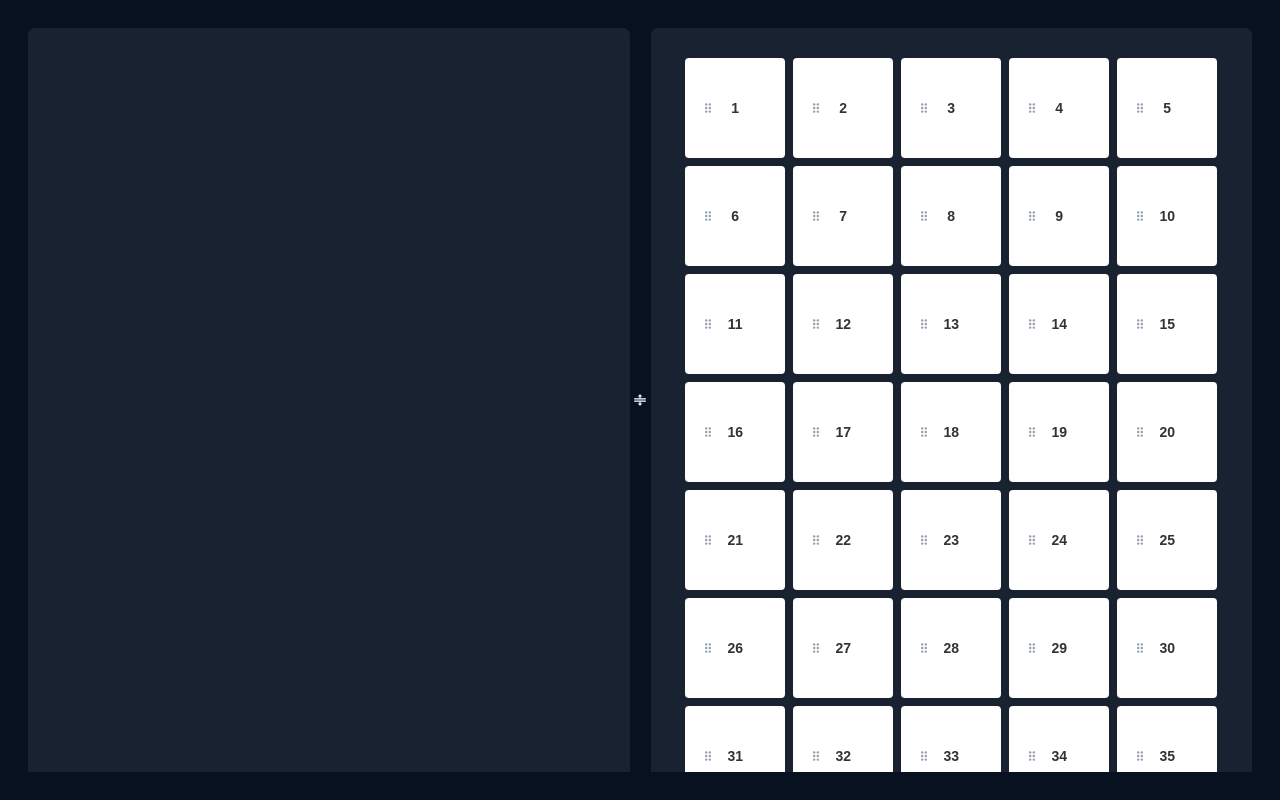
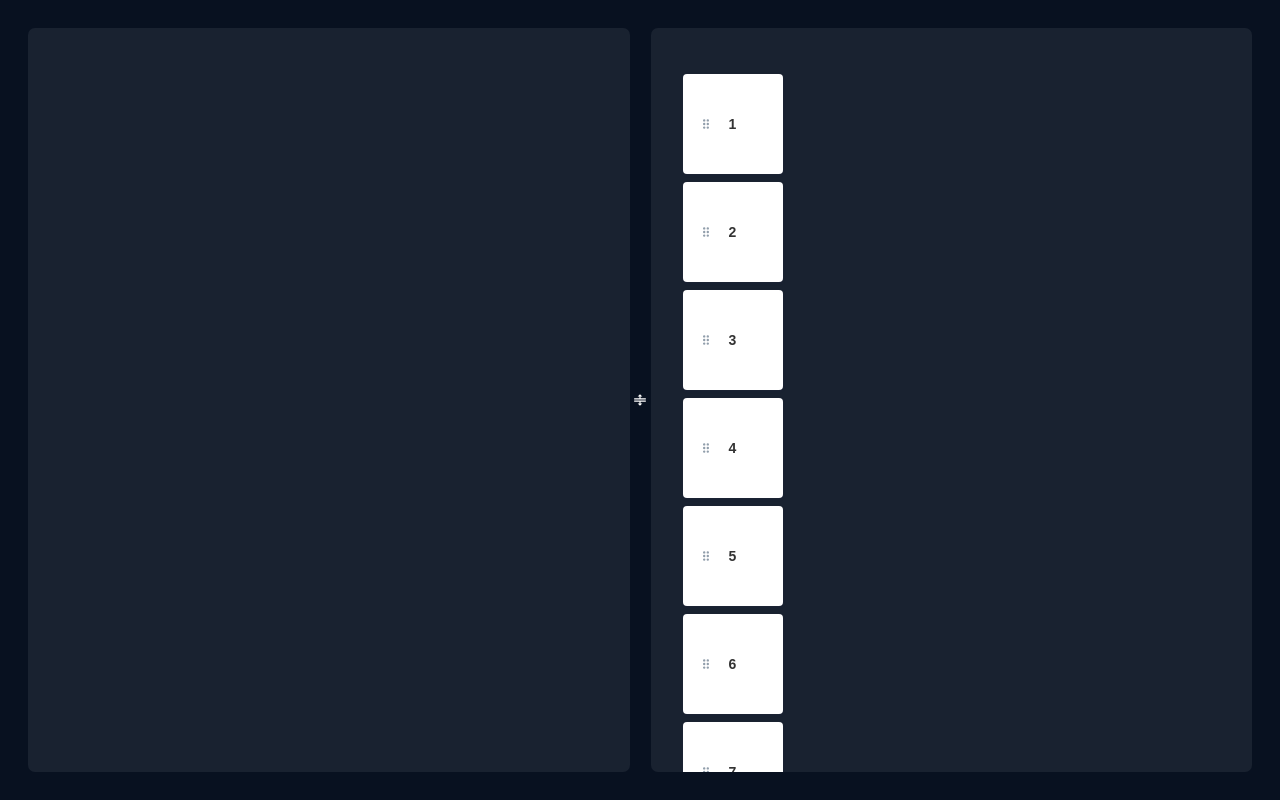
Before and after one commit to marsidev/resizable-panels-with-movable-items, a React (Vite) app: page / in a window 1280 px wide. Built offline with nearby package versions, Linux system fonts and the light colour scheme.

Commit message:
add grid container

```diff
--- a/package.json
+++ b/package.json
@@ -22,7 +22,6 @@
     "styled-components": "^5.3.6",
     "uuid": "^9.0.0",
     "vite-jsconfig-paths": "^2.0.1",
-		"vite-tsconfig-paths": "^4.0.3",
     "zustand": "^4.3.2"
   },
   "devDependencies": {
--- a/src/App.jsx
+++ b/src/App.jsx
@@ -3,6 +3,7 @@ import styled from 'styled-components'
 import { DndContext, DragOverlay, KeyboardSensor, MeasuringStrategy, MouseSensor, TouchSensor, closestCorners, defaultDropAnimationSideEffects, useSensor, useSensors } from '@dnd-kit/core'
 import { defaultAnimateLayoutChanges, sortableKeyboardCoordinates } from '@dnd-kit/sortable'
 import { createPortal } from 'react-dom'
+import { useRef, useState } from 'react'
 import { Item } from '~/dnd-components'
 import { DnDPanel, ResizeHandle } from '~/panel-components'
 import { useStore } from '~/store'
@@ -16,14 +17,20 @@ const Container = styled.div`
   gap: 1rem;
 `
 
+const defaultTileWidth = 100
+const defaultGridGap = 8
+const tilesContainerPadding = 32
+
 const mainPanelProps = {
   containerId: 'main',
   wrapperStyle: ({ index }) => {
     if (index === 0) {
       return {
         fontSize: '2rem',
-        width: 200,
-        height: 200,
+        width: 208,
+        height: 208,
+        gridRowStart: 'span 2',
+        gridColumnStart: 'span 2',
       }
     }
 
@@ -65,6 +72,39 @@ function App() {
   const [moveMainItems, moveToolbarItems] = useStore(s => [s.moveMainItems, s.moveToolbarItems])
   const { toolbar: toolbarItems, main: mainItems } = items
 
+  const [panel1Cols, setPanel1Cols] = useState()
+  const [panel2Cols, setPanel2Cols] = useState()
+  const ref = useRef()
+  const resizerRef = useRef()
+  // const panel1Ref = useRef()
+  // const panel2Ref = useRef()
+
+  const onResizePanel = (panel1Size) => {
+    // const panel2Size = panel2Ref.current?.getSize()
+    const panel2Size = 100 - panel1Size
+    const containerWidth = ref.current?.clientWidth
+    const resizerWidth = resizerRef.current?.clientWidth
+    const panel1Width = (containerWidth - resizerWidth) * (panel1Size / 100)
+    const panel2Width = (containerWidth - resizerWidth) * (panel2Size / 100)
+
+    const panel1Columns = Math.floor(panel1Width / (defaultTileWidth + defaultGridGap + tilesContainerPadding / 2))
+    const panel2Columns = Math.floor(panel2Width / (defaultTileWidth + defaultGridGap + tilesContainerPadding / 2))
+
+    // console.log({
+    //   panel1Size: Math.floor(panel1Size),
+    //   panel2Size: Math.floor(panel2Size),
+    //   containerWidth: Math.floor(containerWidth),
+    //   resizerWidth: Math.floor(resizerWidth),
+    //   panel1Width: Math.floor(panel1Width),
+    //   panel2Width: Math.floor(panel2Width),
+    //   panel1Columns,
+    //   panel2Columns,
+    // })
+
+    setPanel1Cols(panel1Columns)
+    setPanel2Cols(panel2Columns)
+  }
+
   const getIndex = (id, containerId) => items[containerId].findIndex(item => item.id === id)
 
   const sensors = useSensors(
@@ -100,6 +140,7 @@ function App() {
   }
 
   function handleDragEnd({ active, over }) {
+    if (!active || !over) return
     const activeContainer = findContainer(active.id)
     const overContainer = findContainer(over.id)
 
@@ -179,20 +220,11 @@ function App() {
       ],
     }
 
-    // const newItems = {
-    //   ...items,
-    //   main: [
-    //     ...items.main.slice(0, newIndex),
-    //     items.toolbar[activeIndex],
-    //     ...items.main.slice(newIndex),
-    //   ],
-    // }
-
     setItems(newItems)
   }
 
   return (
-    <Container>
+    <Container ref={ref}>
       <DndContext
         // announcements={defaultAnnouncements}
         sensors={sensors}
@@ -203,14 +235,14 @@ function App() {
         measuring={{ droppable: { strategy: MeasuringStrategy.Always } }}
       >
         <PanelGroup autoSaveId="example-v5" direction="horizontal">
-          <Panel defaultSize={80} order={1}>
-            <DnDPanel {...mainPanelProps} items={mainItems} handleRemove={removeMainItem} />
+          <Panel onResize={size => onResizePanel(size)} defaultSize={80} order={1}>
+            <DnDPanel columns={panel1Cols} {...mainPanelProps} items={mainItems} handleRemove={removeMainItem} />
           </Panel>
 
-          <ResizeHandle />
+          <ResizeHandle ref={resizerRef} />
 
-          <Panel order={2}>
-            <DnDPanel {...toolbarPanelProps} items={toolbarItems} handleRemove={removeToolbarItem} />
+          <Panel minSize={10} order={2}>
+            <DnDPanel columns={panel2Cols} {...toolbarPanelProps} items={toolbarItems} handleRemove={removeToolbarItem} />
           </Panel>
         </PanelGroup>
 
@@ -223,9 +255,8 @@ function App() {
             {activeItem
               ? (
                 <Item
-                  value={activeItem.value}
+                  item={activeItem}
                   handle={true}
-                  data-id={activeItem.id}
                   wrapperStyle={{
                     width: 100,
                     height: 100,
--- a/src/dnd-components/FlexContainer.module.scss
+++ b/src/dnd-components/FlexContainer.module.scss
@@ -4,20 +4,6 @@
   align-items: flex-start;
   gap: 8px;
   flex-wrap: wrap;
-  justify-content: center;
+  justify-content: flex-start;
   padding: 0em 0em 1em 0em;
-
-  // max-width: 800px;
-  // display: grid;
-  // grid-template-columns: repeat(var(--col-count), 1fr);
-  // grid-gap: 10px;
-  // padding: 20px;
-
-  // @media (max-width: 850px) {
-  //   grid-template-columns: repeat(calc(var(--col-count) - 1), 1fr);
-  // }
-
-  // @media (max-width: 650px) {
-  //   grid-template-columns: repeat(calc(var(--col-count) - 2), 1fr);
-  // }
 }
--- /dev/null
+++ b/src/dnd-components/GridContainer.jsx
@@ -0,0 +1,18 @@
+import { forwardRef } from 'react'
+import styles from './GridContainer.module.scss'
+
+export const GridContainer = forwardRef(({ children, columns }, ref) => {
+  return (
+    <ul
+      ref={ref}
+      className={styles.GridContainer}
+      style={
+        {
+          '--col-count': columns,
+        }
+      }
+    >
+      {children}
+    </ul>
+  )
+})
--- /dev/null
+++ b/src/dnd-components/GridContainer.module.scss
@@ -0,0 +1,17 @@
+$default-cols: 2;
+
+.GridContainer {
+  // max-width: 800px;
+  display: grid;
+  grid-template-columns: repeat(var(--col-count, $default-cols), 1fr);
+  grid-gap: 8px;
+  padding: 32px;
+
+  @media (max-width: 850px) {
+    grid-template-columns: repeat(calc(var(--col-count, $default-cols) - 1), 1fr);
+  }
+
+  @media (max-width: 650px) {
+    grid-template-columns: repeat(calc(var(--col-count, $default-cols) - 2), 1fr);
+  }
+}
--- a/src/dnd-components/Item.jsx
+++ b/src/dnd-components/Item.jsx
@@ -1,4 +1,4 @@
-import { forwardRef, memo } from 'react'
+import { forwardRef } from 'react'
 import classNames from 'classnames'
 import { motion } from 'framer-motion'
 import styles from './Item.module.scss'
@@ -24,7 +24,7 @@ import { Handle, Remove } from '~/dnd-components'
 //   },
 // })
 
-export const Item = memo(forwardRef(({
+export const Item = forwardRef(({
   color,
   dragOverlay,
   dragging,
@@ -41,7 +41,7 @@ export const Item = memo(forwardRef(({
   style,
   transition,
   transform,
-  value,
+  item,
   wrapperStyle,
   ...props
 }, ref) => {
@@ -103,15 +103,18 @@ export const Item = memo(forwardRef(({
         //     : initialMotionAnimate
         // }
         // transition={motionTransition(dragging)}
+        data-id={item.id}
+        data-value={item.value}
+        data-index={index}
         {...(!handle ? listeners : undefined)}
         {...props}
         tabIndex={!handle ? 0 : undefined}
       >
-        {value}
+        {item.value}
 
         {onRemove && <Remove className={styles.Remove} onClick={onRemove} />}
         {handle && <Handle isDragging={dragOverlay || dragging} {...handleProps} {...listeners} />}
       </motion.div>
     </li>
   )
-}))
+})
--- a/src/dnd-components/SortableItem.jsx
+++ b/src/dnd-components/SortableItem.jsx
@@ -6,8 +6,7 @@ export const SortableItem = ({
   animateLayoutChanges,
   getNewIndex,
   handle,
-  id,
-  value,
+  item,
   index,
   onRemove,
   style,
@@ -26,7 +25,7 @@ export const SortableItem = ({
     transform,
     transition,
   } = useSortable({
-    id,
+    id: item.id,
     animateLayoutChanges,
     disabled,
     getNewIndex,
@@ -35,7 +34,7 @@ export const SortableItem = ({
   return (
     <Item
       ref={setNodeRef}
-      value={value}
+      item={item}
       disabled={disabled}
       dragging={isDragging}
       sorting={isSorting}
@@ -44,19 +43,16 @@ export const SortableItem = ({
       index={index}
       style={style({
         index,
-        id,
+        id: item.id,
         isDragging,
         isSorting,
         overIndex,
       })}
-      onRemove={onRemove ? () => onRemove(id) : undefined}
+      onRemove={onRemove ? () => onRemove(item.id) : undefined}
       transform={transform}
       transition={transition}
-      wrapperStyle={wrapperStyle?.({ index, isDragging, active, id })}
+      wrapperStyle={wrapperStyle?.({ index, isDragging, active, id: item.id })}
       listeners={listeners}
-      data-index={index}
-      data-id={id}
-      data-value={value}
       dragOverlay={!useDragOverlay && isDragging}
       {...attributes}
     />
--- a/src/dnd-components/index.js
+++ b/src/dnd-components/index.js
@@ -1,5 +1,6 @@
 export * from './Action'
 export * from './FlexContainer'
+export * from './GridContainer'
 export * from './Handle'
 export * from './Item'
 export * from './SortableItem'
--- a/src/panel-components/DnDPanel.jsx
+++ b/src/panel-components/DnDPanel.jsx
@@ -4,16 +4,15 @@ import {
 } from '@dnd-kit/sortable'
 import { useDroppable } from '@dnd-kit/core'
 import styled from 'styled-components'
-import { FlexContainer, SortableItem } from '~/dnd-components'
+import { GridContainer, SortableItem } from '~/dnd-components'
 
-export const MainContainer = styled.div`
+export const PanelContainer = styled.div`
   display: flex;
   flex-direction: row;
   align-items: flex-start;
   max-height: calc(100vh);
   background-color: var(--color-panel-background);
-  justify-content: center;
-  padding: 16px;
+  justify-content: flex-start;
   height: 100%;
   border-radius: 0.5rem;
   overflow-y: auto;
@@ -31,6 +30,7 @@ export const DnDPanel = (props) => {
     containerId,
     items,
     handleRemove,
+    columns,
   } = props
   const {
     setNodeRef,
@@ -39,14 +39,13 @@ export const DnDPanel = (props) => {
   })
 
   return (
-    <MainContainer data-id="panel-container">
+    <PanelContainer data-id="panel-container">
       <SortableContext id={containerId} items={items} strategy={strategy}>
-        <FlexContainer ref={setNodeRef}>
+        <GridContainer ref={setNodeRef} columns={columns}>
           {items.map((item, index) => (
             <SortableItem
+              item={item}
               key={item.id}
-              id={item.id}
-              value={item.value}
               handle={handle}
               index={index}
               style={getItemStyles}
@@ -58,8 +57,8 @@ export const DnDPanel = (props) => {
               getNewIndex={getNewIndex}
             />
           ))}
-        </FlexContainer>
+        </GridContainer>
       </SortableContext>
-    </MainContainer>
+    </PanelContainer>
   )
 }
--- a/src/panel-components/ResizeHandle.jsx
+++ b/src/panel-components/ResizeHandle.jsx
@@ -1,13 +1,14 @@
 import { PanelResizeHandle } from 'react-resizable-panels'
+import { forwardRef } from 'react'
 import styles from './ResizeHandle.module.css'
 
-export function ResizeHandle({ className = '', id }) {
+export const ResizeHandle = forwardRef(({ className = '', id }, ref) => {
   return (
     <PanelResizeHandle
       className={[styles.ResizeHandleOuter, className].join(' ')}
       id={id}
     >
-      <div className={styles.ResizeHandleInner}>
+      <div ref={ref} className={styles.ResizeHandleInner}>
         <svg className={styles.Icon} viewBox="0 0 24 24">
           <path
             fill="currentColor"
@@ -17,4 +18,4 @@ export function ResizeHandle({ className = '', id }) {
       </div>
     </PanelResizeHandle>
   )
-}
+})
```
Also changed, not shown: 1 other file (tests, documents, lock files or other folders). Lines whose indentation alone changed are shown as unchanged.
